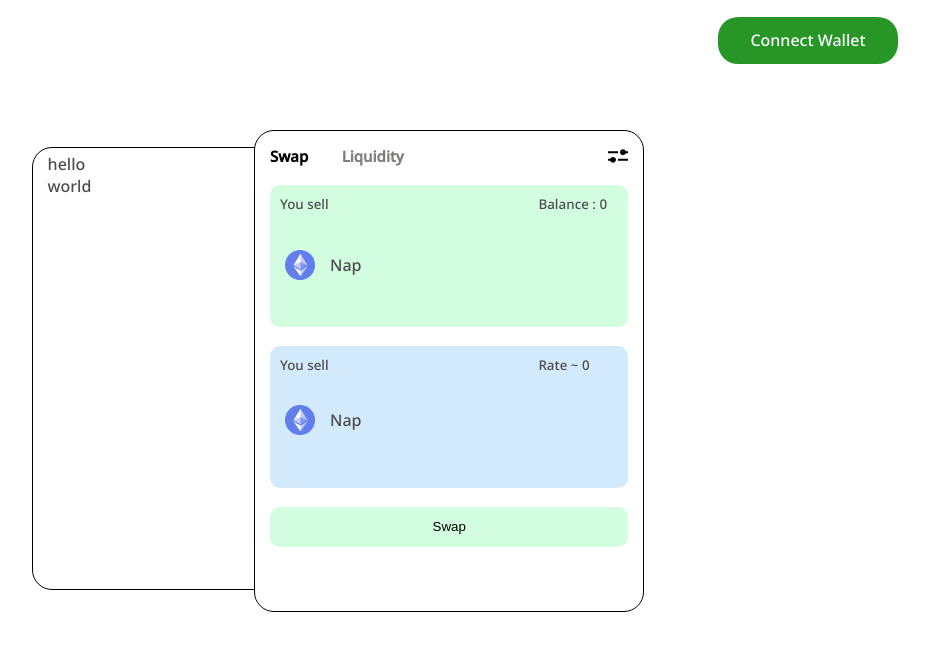
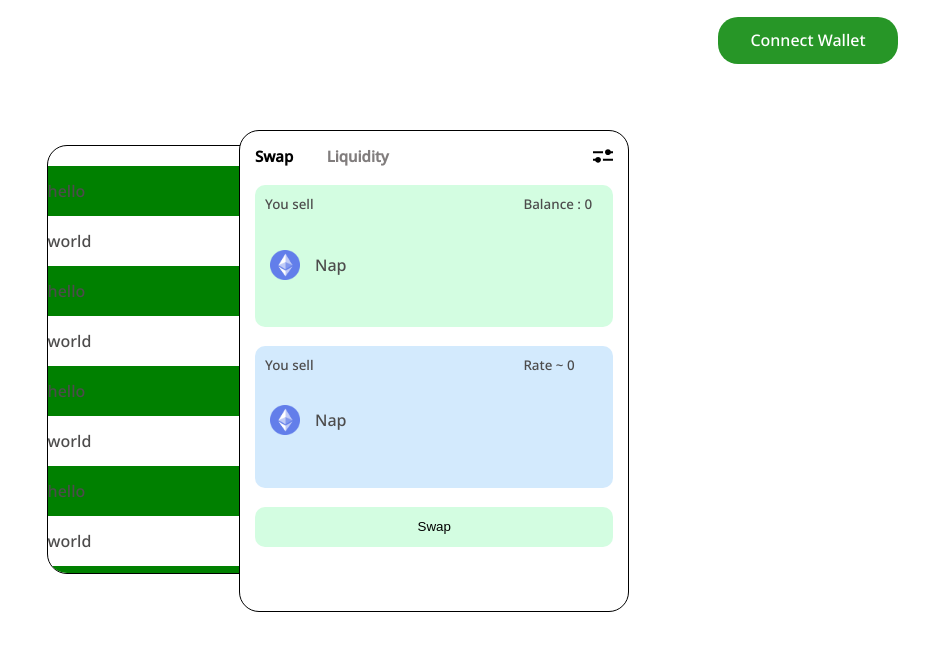
Before and after one commit to Napolite/liquidity-dapp, a React (Vite) app: page / in a window 1280 px wide. Shown: the top 650 px of the page, without its empty margins (302-1231 px from the left). Built offline with nearby package versions, Linux system fonts and the light colour scheme.

Commit message:
#UI : wireframe- slide-out UI - csswireframe

```diff
--- a/src/components/homepage/homepage.css
+++ b/src/components/homepage/homepage.css
@@ -9,13 +9,25 @@
 }
 
 .slide-out {
-  padding: 5px 15px;
+  padding: 20px 0;
   width: 18%;
-  height: 67.4%;
+  max-height: 60.4%;
+  overflow-y: scroll;
   border: 1px solid black;
   border-radius: 20px;
   margin-right: -40px;
-  margin-top: 17px;
+  margin-top: 15px;
+}
+
+.slide-out div {
+  width: 100%;
+  height: 50px;
+  display: flex;
+  place-items: center;
+}
+
+.slide-out div:nth-child(odd) {
+  background-color: green;
 }
 
 .homepage {
--- a/src/components/homepage/index.tsx
+++ b/src/components/homepage/index.tsx
@@ -78,6 +78,14 @@ function Homepage() {
       <div className="slide-out">
         <div>hello</div>
         <div>world</div>
+        <div>hello</div>
+        <div>world</div>
+        <div>hello</div>
+        <div>world</div>
+        <div>hello</div>
+        <div>world</div>
+        <div>hello</div>
+        <div>world</div>
       </div>
     </div>
   );
```
